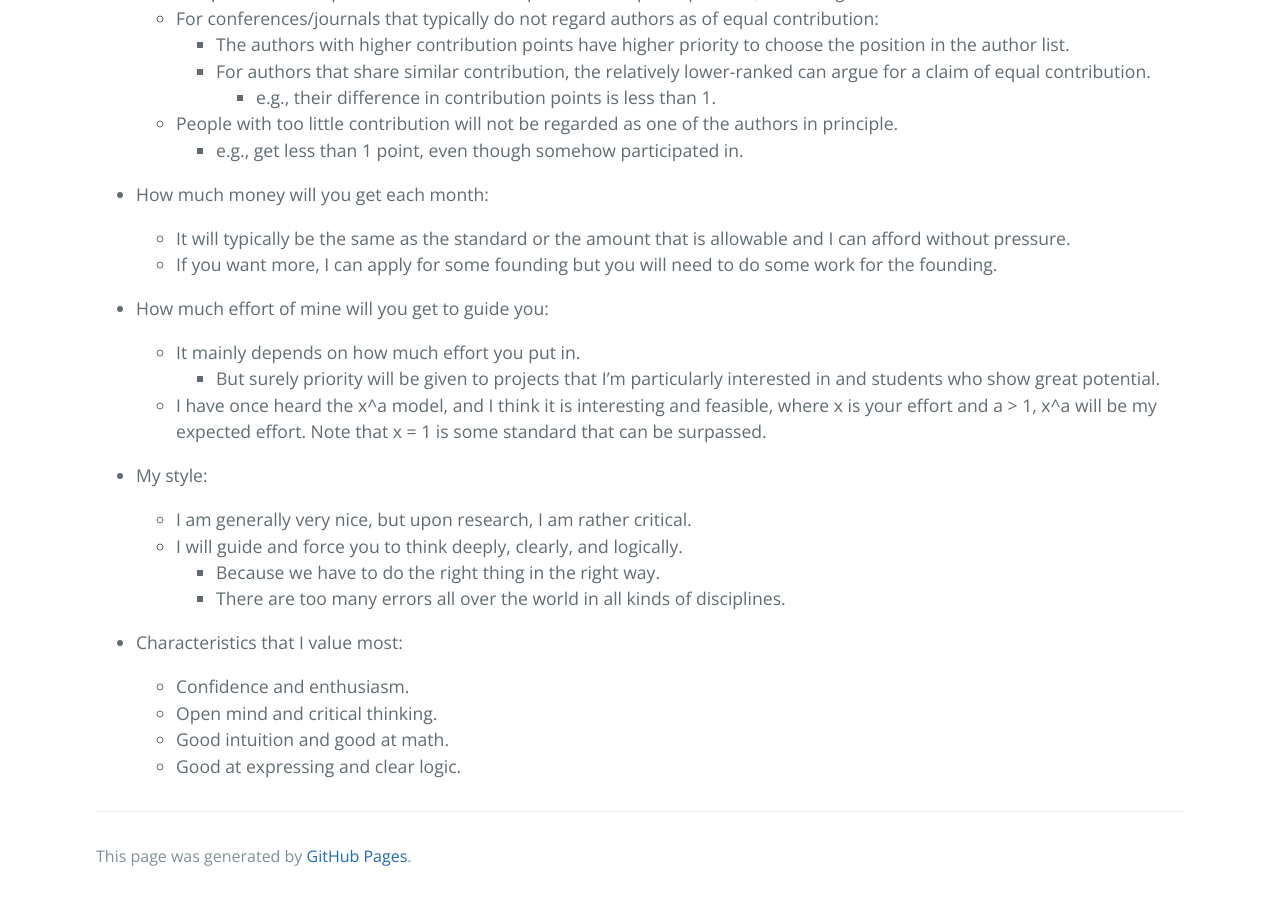
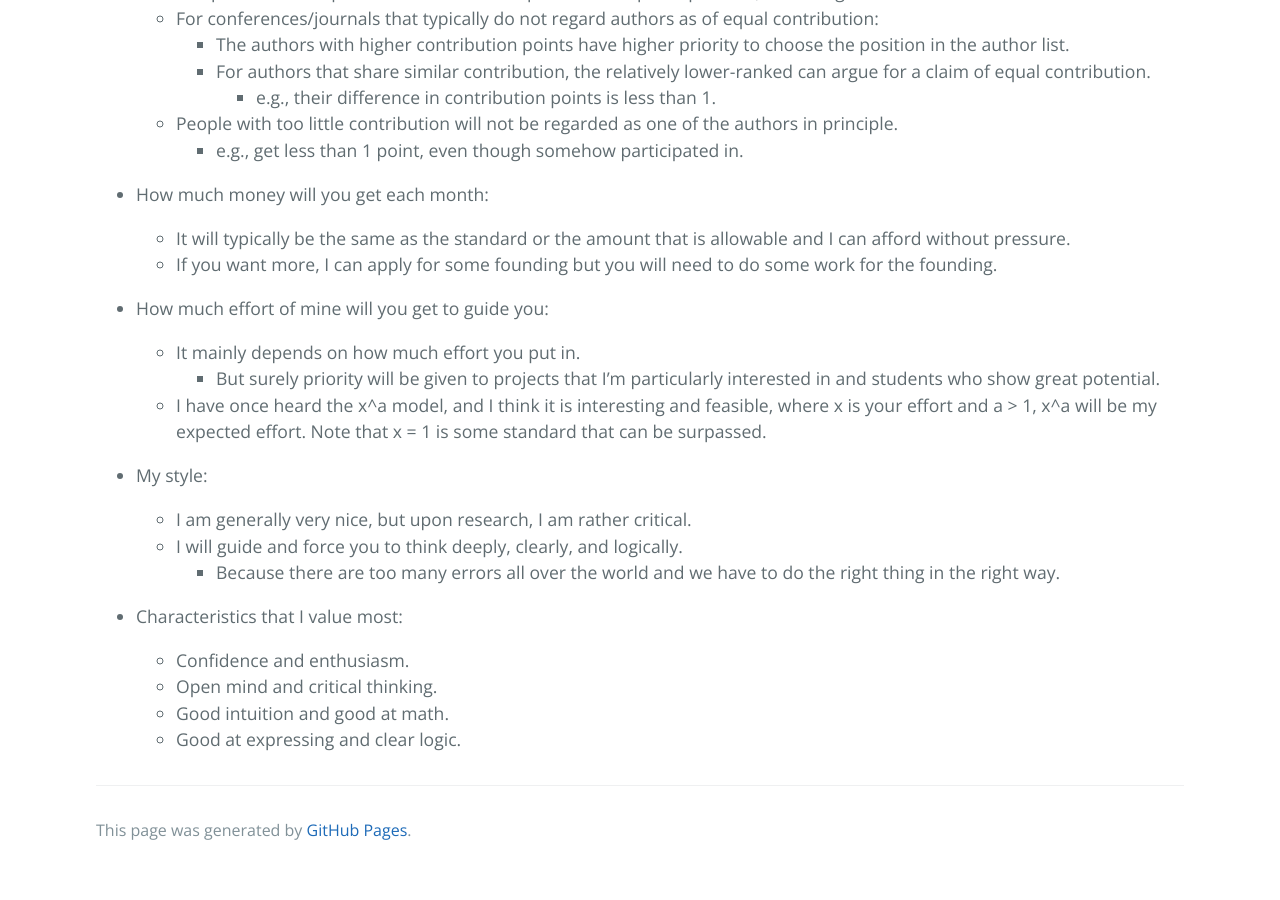
Before and after one commit to ZhimingZhou/zhimingzhou.github.io, a Jekyll site: the page built from _posts/2020-10-11-Perspective-Students.md, in a window 1280 px wide and 900 px high, scrolled down 1548 px. Built offline with Jekyll 4.4.1, drawn with Linux system fonts in a browser that asks for light colours; comment, search, counter and statistics services are not loaded; after the commit the page ends 2422 px from its top, so only the background shows below that.

Commit message:
Update 2020-10-11-Perspective-Students.md

```diff
--- a/_posts/2020-10-11-Perspective-Students.md
+++ b/_posts/2020-10-11-Perspective-Students.md
@@ -84,8 +84,7 @@ I’m going to be an assistant professor at the Department of Computer Science,
 
 	- I am generally very nice, but upon research, I am rather critical.
 	- I will guide and force you to think deeply, clearly, and logically.
-		- Because we have to do the right thing in the right way.
-		- There are too many errors all over the world in all kinds of disciplines.
+		- Because there are too many errors all over the world and we have to do the right thing in the right way.
 
 <!--  -->
 - Characteristics that I value most:
```
